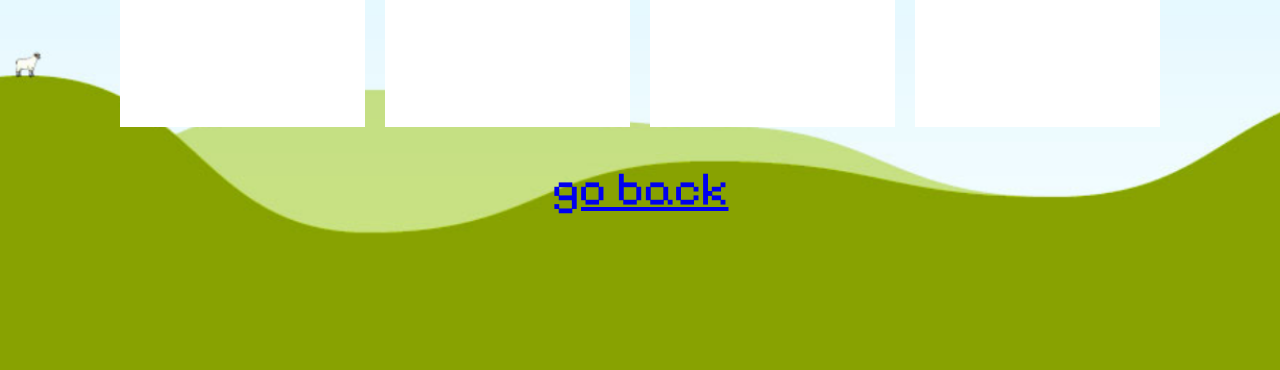
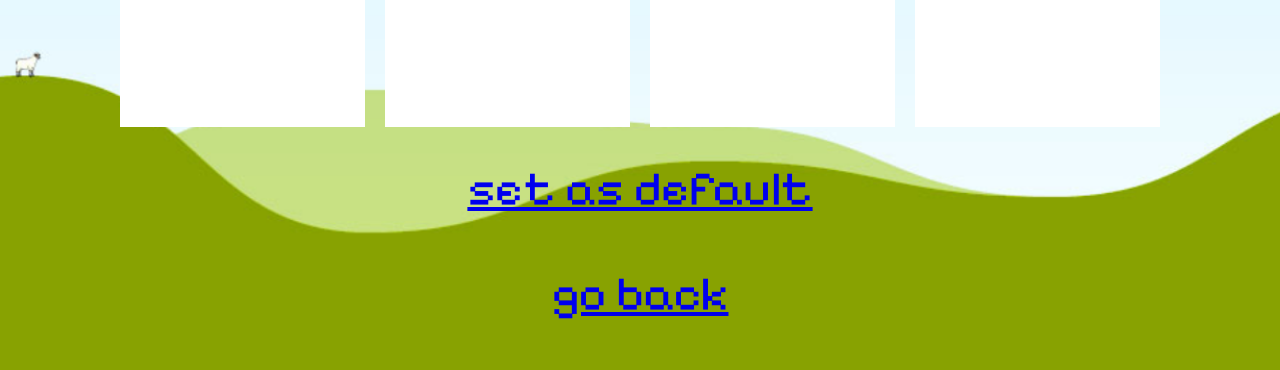
Before and after one commit to ScottGrieveWeb/weather-app, a website built with webpack: page src/result.html in a window 1280 px wide. Shown: the part 453-823 px from the top of the page. Before the commit the page ends 800 px from the top, so only its background shows below. Built offline with nearby package versions, Linux system fonts and the light colour scheme.

Commit message:
Added a set as default link to results page
-This will be amended to a button in the future

```diff
--- a/src/result.html
+++ b/src/result.html
@@ -85,6 +85,10 @@
             <p class="condition" id="7-condition"></p>
         </div>
     </div>
-    <a href="javascript:history.back()" id="back"><p>go back</p></a>
+    <div>
+        <a href="#" id="back"><p>set as default</p></a>
+        <a href="javascript:history.back()" id="back"><p>go back</p></a>
+    </div>
+
 </body>
 </html>
```
